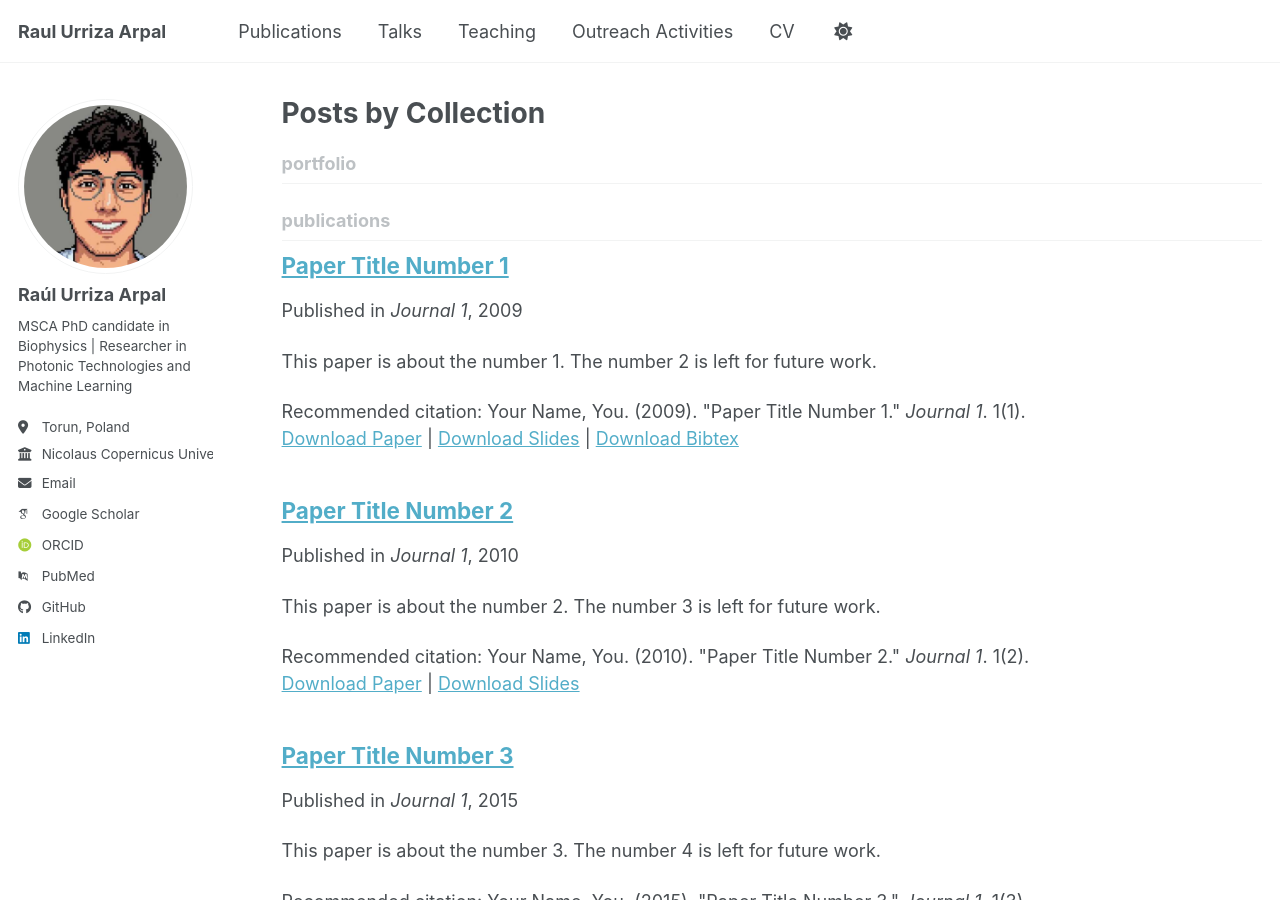
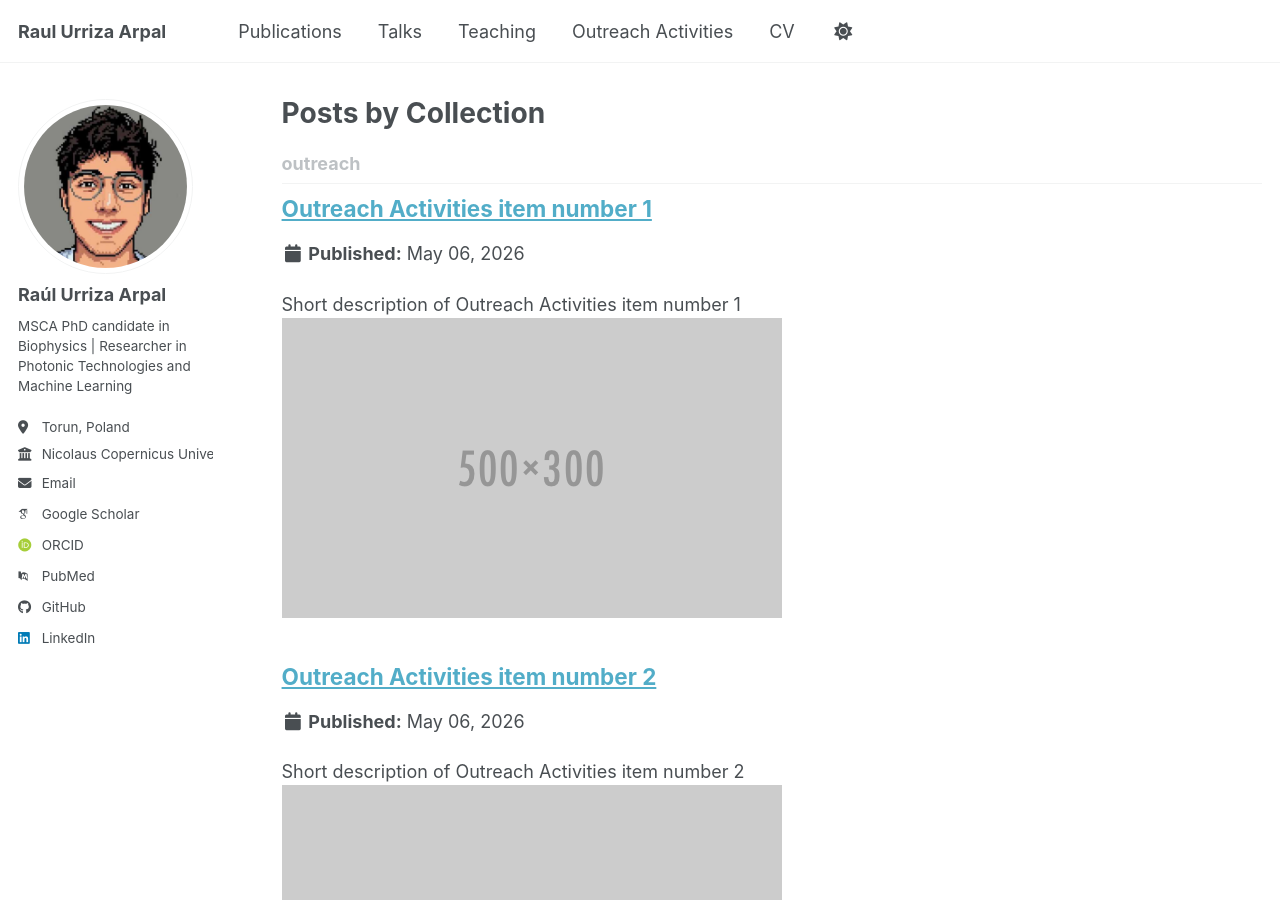
Before and after one commit to RaulUrriza/raulurriza.github.io, a Jekyll site: the page built from _pages/collection-archive.html, in a window 1280 px wide and 900 px high. Built offline with Jekyll 4.4.1, drawn with Linux system fonts in a browser that asks for light colours; some web fonts are replaced; a script bundle is joined from its source files by our own code; library files that are not in the unit come from our copies.

Commit message:
Update _config.yml

```diff
--- a/_config.yml
+++ b/_config.yml
@@ -227,7 +227,7 @@ collections:
   publications:
     output: true
     permalink: /:collection/:path/
-  portfolio:
+  outreach:
     output: true
     permalink: /:collection/:path/
   talks:
@@ -273,10 +273,10 @@ defaults:
       author_profile: true
       share: true
       comments: true
-  # _portfolio
+  # _outreach
   - scope:
       path: ""
-      type: portfolio
+      type: outreach
     values:
       layout: single
       author_profile: true
```
